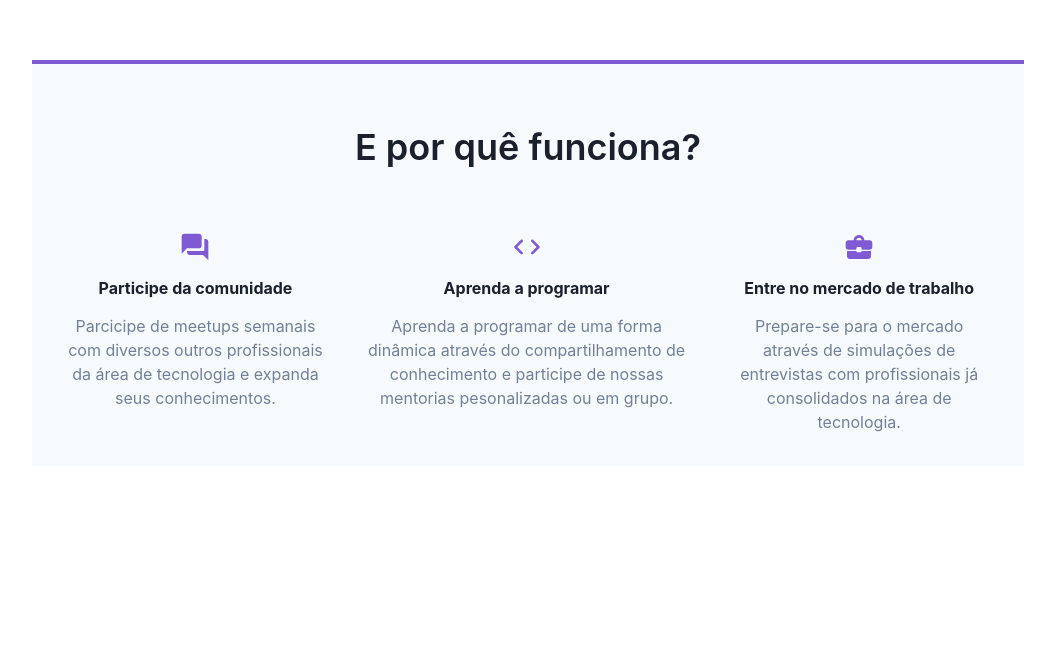
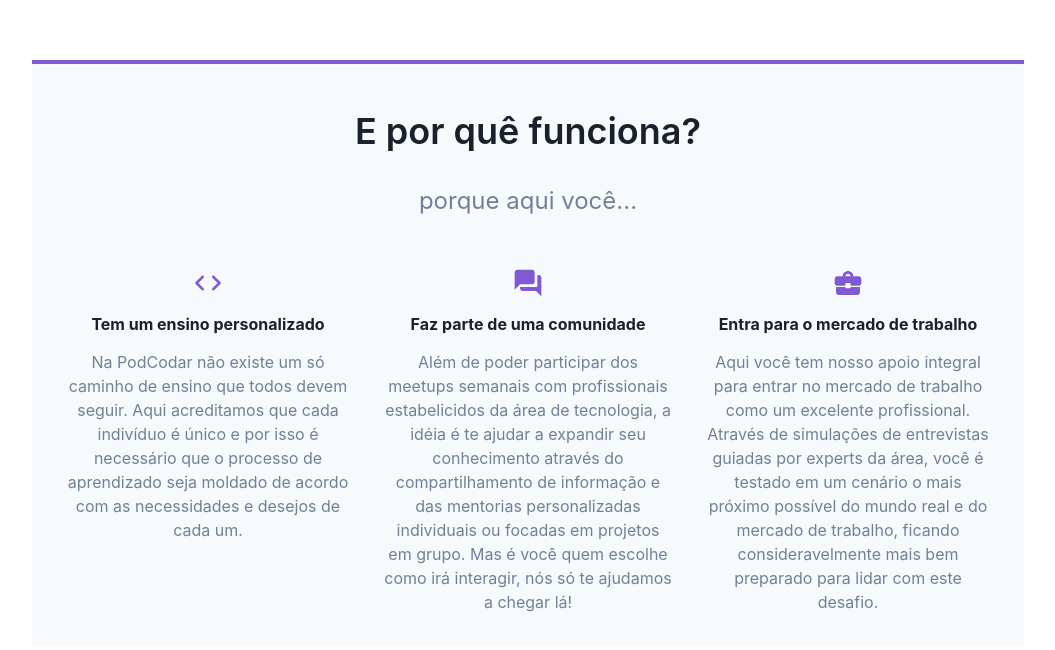
Before and after one commit to podcodar/webapp, a Next.js app: page / in a window 1280 px wide. Shown: the part 1044-1694 px from the top of the page, without its empty margins (112-1167 px from the left). Before the commit the page ends 1590 px from the top, so only its background shows below. Built offline with nearby package versions, Linux system fonts and the light colour scheme.

Commit message:
fea: add text and style

```diff
--- a/packages/components/WhyItWorksSection.tsx
+++ b/packages/components/WhyItWorksSection.tsx
@@ -31,10 +31,19 @@ export default function WhyItWorksSection() {
         fontSize={{ base: '3xl', sm: '4xl' }}
         lineHeight="110%"
         textAlign="center"
-        py="3rem"
+        py="2rem"
       >
         E por quê funciona?
       </Heading>
+      <Text
+        color="gray.500"
+        textAlign="center"
+        fontSize={{ base: '1xl', sm: '2xl' }}
+        marginBottom="2rem"
+      >
+        {' '}
+        porque aqui você...
+      </Text>
       <Stack
         direction={{ base: 'column', md: 'row' }}
         textAlign="center"
@@ -65,31 +74,31 @@ function CardItem({ title, icon, description }: CardItemProps) {
         marginBottom="1rem"
         color="purple.500"
       />
-      <Heading size="sm" marginBottom="1rem">
-        {title}
-      </Heading>
-      <Text color="gray.500">{description}</Text>
+      <Heading size="sm">{title}</Heading>
+      <Text color="gray.500" marginTop="1rem" maxWidth="30rem">
+        {description}
+      </Text>
     </Box>
   );
 }
 
 const cardList: CardItemProps[] = [
   {
-    icon: ConversationIcon,
-    title: 'Participe da comunidade',
+    icon: CodeIcon,
+    title: 'Tem um ensino personalizado',
     description:
-      'Parcicipe de meetups semanais com diversos outros profissionais da área de tecnologia e expanda seus conhecimentos.',
+      'Na PodCodar não existe um só caminho de ensino que todos devem seguir. Aqui acreditamos que cada indivíduo é único e por isso é necessário que o processo de aprendizado seja moldado de acordo com as necessidades e desejos de cada um.',
   },
   {
-    icon: CodeIcon,
-    title: 'Aprenda a programar',
+    icon: ConversationIcon,
+    title: 'Faz parte de uma comunidade',
     description:
-      'Aprenda a programar de uma forma dinâmica através do compartilhamento de conhecimento e participe de nossas mentorias pesonalizadas ou em grupo.',
+      'Além de poder participar dos meetups semanais com profissionais estabelicidos da área de tecnologia, a idéia é te ajudar a expandir seu conhecimento através do compartilhamento de informação e das mentorias personalizadas individuais ou focadas em projetos em grupo. Mas é você quem escolhe como irá interagir, nós só te ajudamos a chegar lá!',
   },
   {
     icon: BriefcaseIcon,
-    title: 'Entre no mercado de trabalho',
+    title: 'Entra para o mercado de trabalho',
     description:
-      'Prepare-se para o mercado através de simulações de entrevistas com profissionais já consolidados na área de tecnologia.',
+      'Aqui você tem nosso apoio integral para entrar no mercado de trabalho como um excelente profissional. Através de simulações de entrevistas guiadas por experts da área, você é testado em um cenário o mais próximo possível do mundo real e do mercado de trabalho, ficando consideravelmente mais bem preparado  para lidar com este desafio.',
   },
 ];
```
